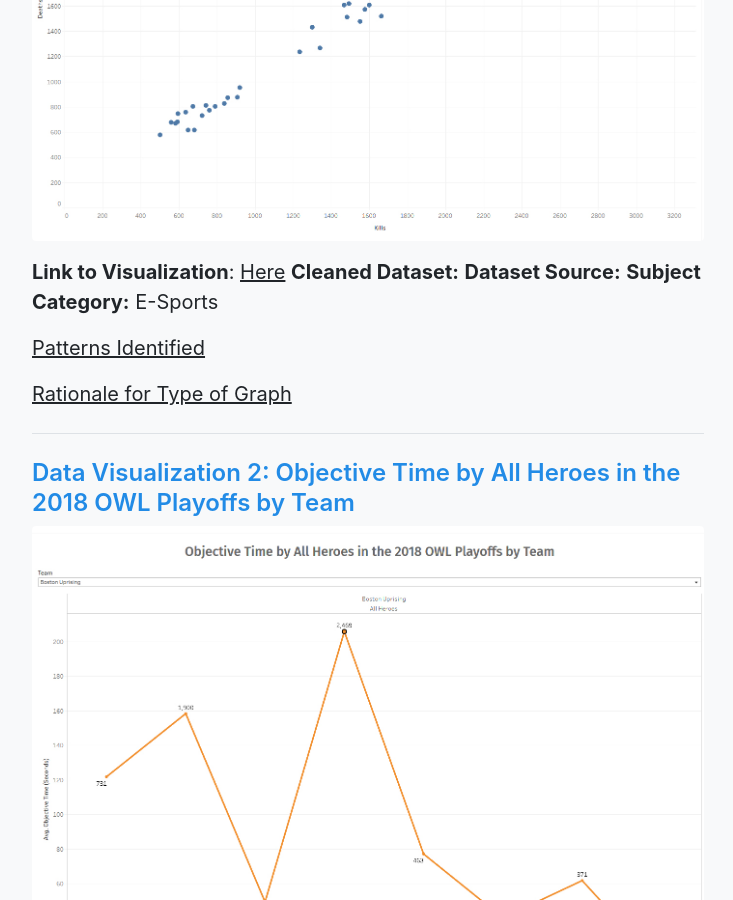
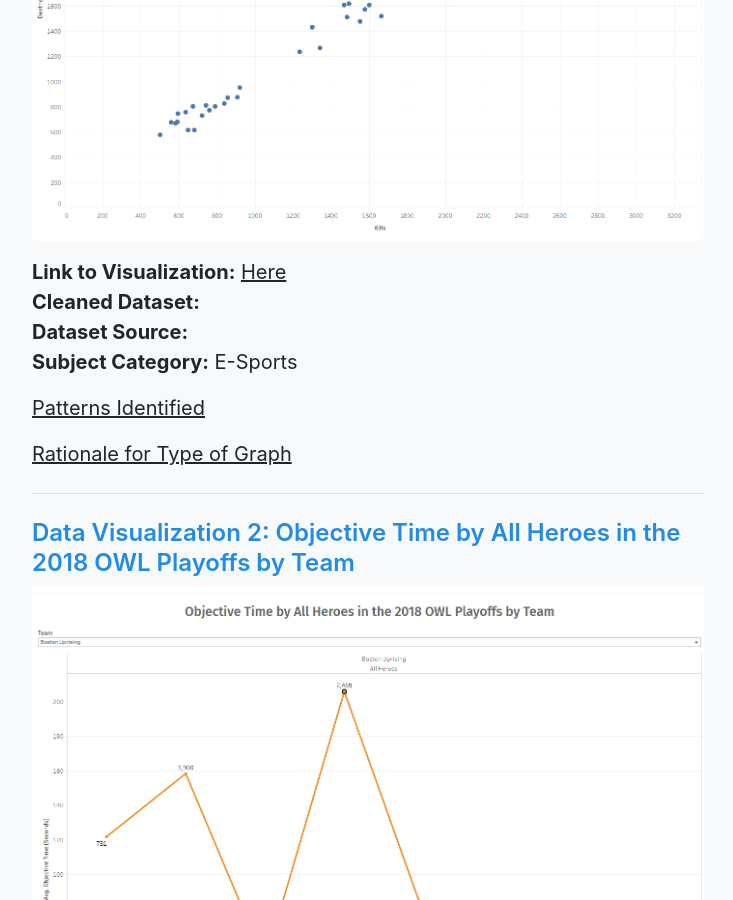
Before and after one commit to ixdwtruong/ixdwtruong.github.io, a Jekyll site: the page built from _posts/0001-01-11-visnar2p3.md, in a window 1280 px wide and 900 px high, scrolled down 577 px. Shown: the whole window, without its empty margins (272-1005 px from the left). Built offline with Jekyll 4.4.1, drawn with Linux system fonts in a browser that asks for light colours.

```diff
--- a/_posts/0001-01-11-visnar2p3.md
+++ b/_posts/0001-01-11-visnar2p3.md
@@ -12,9 +12,9 @@ permalink: /visnar2p3/
 
 ![image](/images/vizinfop2_0000_Layer 10.jpg)
 
-<b>Link to Visualization</b>: <a href="https://public.tableau.com/profile/wilson.truong#!/vizhome/3_16153519202470/Dashboard1">Here</a>
-<b>Cleaned Dataset:</b>
-<b>Dataset Source:</b>
+<b>Link to Visualization:</b> <a href="https://public.tableau.com/profile/wilson.truong#!/vizhome/3_16153519202470/Dashboard1">Here</a> <br>
+<b>Cleaned Dataset:</b> <br>
+<b>Dataset Source:</b> <br>
 <b>Subject Category:</b> E-Sports
 
 <u>Patterns Identified</u>
```
